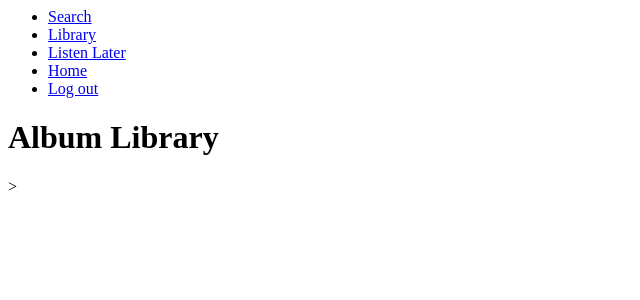
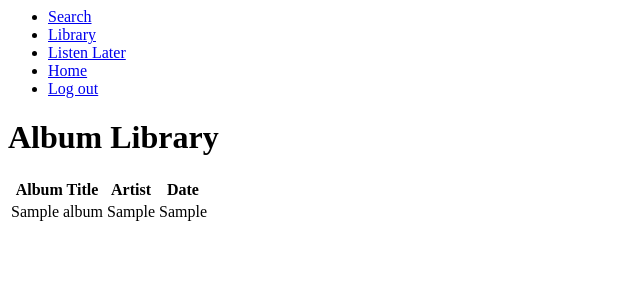
Before and after one commit to CaptainChicken12/music-tracker, a Flask app: page /saved in a window 1280 px wide. Shown: the top 300 px of the page, without its empty margins (0-640 px from the left). Run offline with Flask 3, Linux system fonts and the light colour scheme; a user stored in the database is signed in; tables that the repository leaves empty hold one stand-in row (values such as "Sample post").

Commit message:
Created the display table for favorite albums

```diff
--- a/templates/saved.html
+++ b/templates/saved.html
@@ -1,4 +1,26 @@
 {% extends "layout.html" %}
 {% block body %}
-    <h1>Album Library</h1>>
+    <h1>Album Library</h1>
+    <table class="table">
+        <thead>
+            <tr>
+                <th scope="col"> Album Title</th>
+                <th scope="col"> Artist </th>
+                <th scope="col"> Date </th>
+
+            </tr>
+        </thead>
+
+        <tbody>
+
+            {% for album in albums %}
+                <tr>
+                    <td>{{ album.title }}</td>
+                    <td>{{ album.artist }}</td>
+                    <td>{{ album.year }}</td>
+
+                </tr>
+            {% endfor %}
+        </tbody>
+    </table>
 {% endblock %}
```
